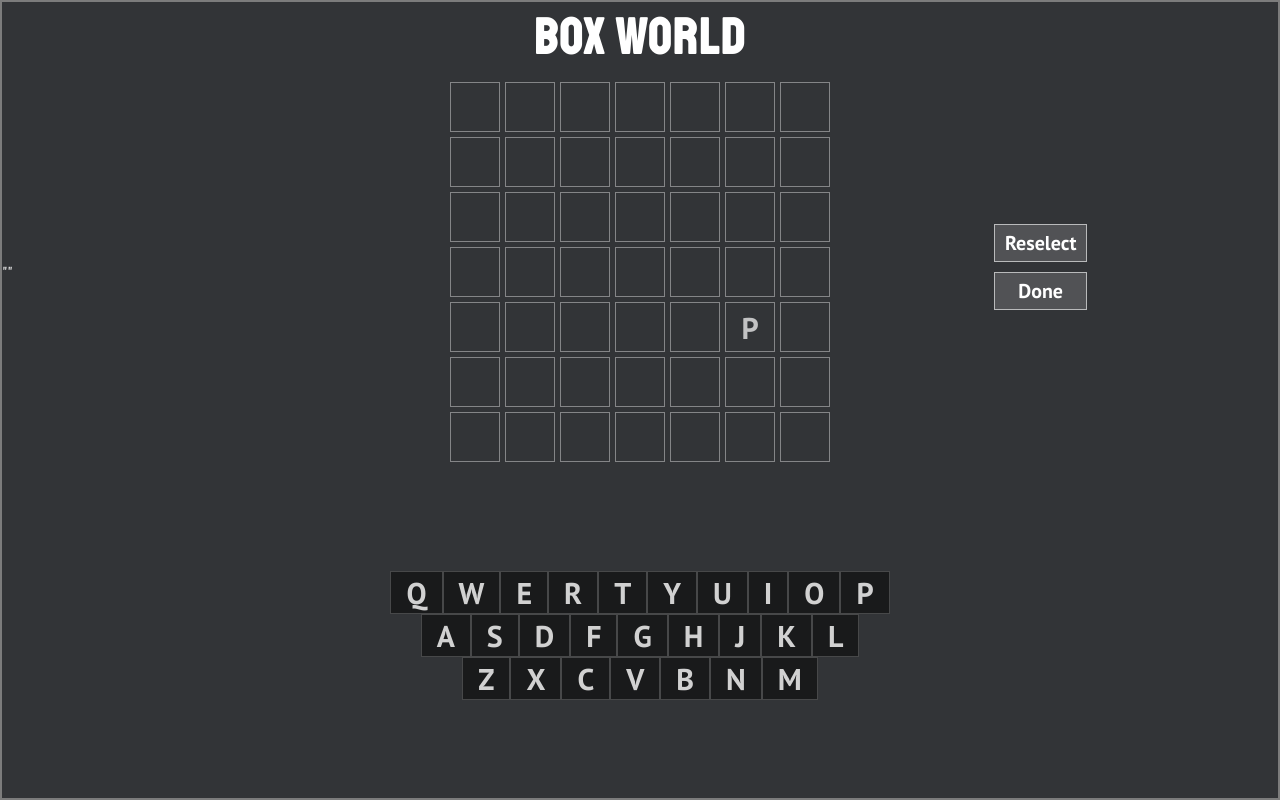
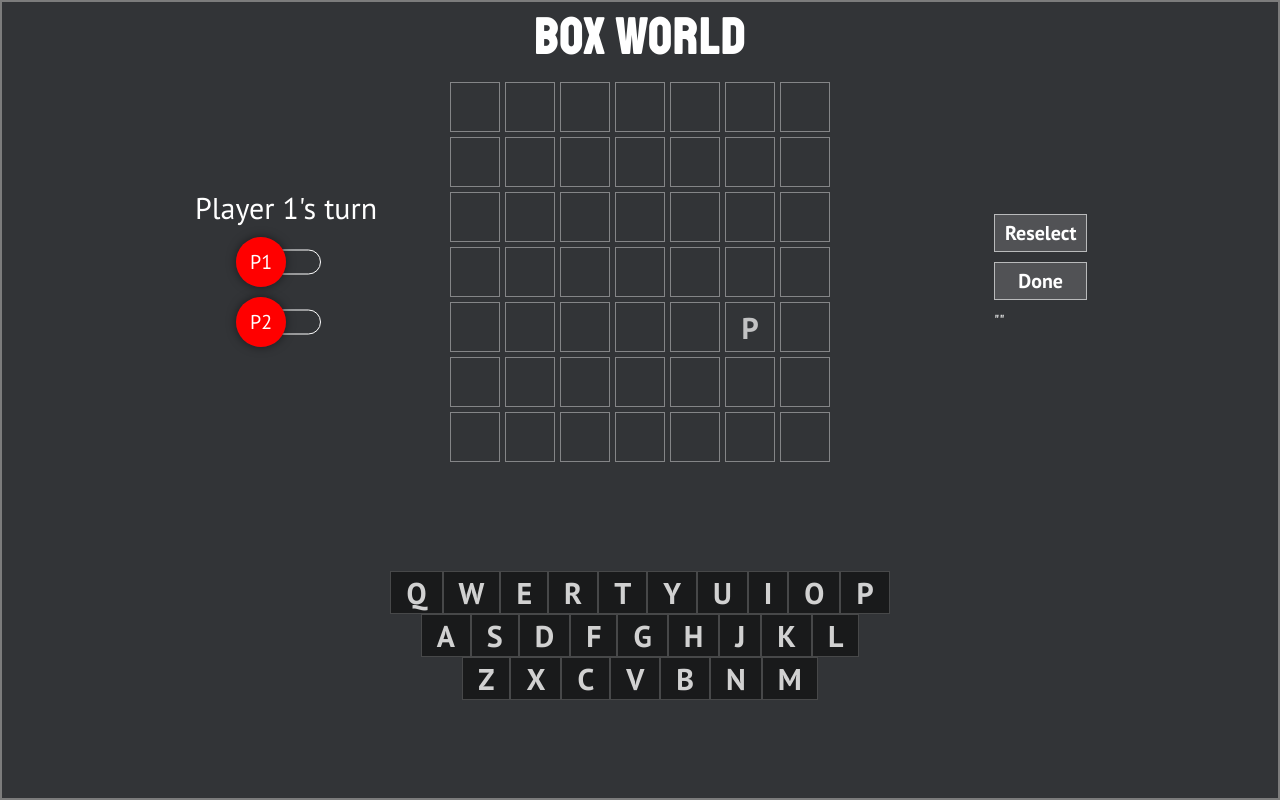
Before and after one commit to kartikth40/box_world, a React (Create React App) app: page / in a window 1280 px wide. Built offline with nearby package versions, Linux system fonts and the light colour scheme.

Commit message:
added players divs to show players playing

```diff
--- a/src/components/MiddleSection/index.jsx
+++ b/src/components/MiddleSection/index.jsx
@@ -32,7 +32,23 @@ const MiddleSection = () => {
 
   return (
     <section className="middle-section">
-      <div className="left-of-grid">{JSON.stringify(wordSelected)}</div>
+      <div className="left-of-grid">
+        <div className="player-turn">Player 1's turn</div>
+        <div className="players-container">
+          <div className="player-container">
+            <div id="player-1" className="player">
+              P1
+            </div>
+            <div className="player-score"></div>
+          </div>
+          <div className="player-container">
+            <div id="player-2" className="player">
+              P2
+            </div>
+            <div className="player-score"></div>
+          </div>
+        </div>
+      </div>
       <Grid />
       <div className="right-of-grid">
         <div className="btn-container">
@@ -40,6 +56,7 @@ const MiddleSection = () => {
           <button className="doneBtn" onClick={handleDone}>
             Done
           </button>
+          <div>{JSON.stringify(wordSelected)}</div>
         </div>
       </div>
     </section>
--- a/src/components/MiddleSection/style.css
+++ b/src/components/MiddleSection/style.css
@@ -1,5 +1,5 @@
 .middle-section {
-  /* border: 2px solid #ebbfbf; */
+  /* border: 2px solid #ff2727; */
   height: 400px;
   display: flex;
   justify-content: center;
@@ -8,9 +8,16 @@
 .left-of-grid,
 .right-of-grid {
   height: 100%;
-  /* border: 2px solid #ebbfbf; */
+  /* border: 2px solid #2137ff; */
   width: 40vw;
   display: flex;
+}
+.left-of-grid {
+  flex-direction: column;
+  align-items: flex-end;
+  justify-content: center;
+}
+.right-of-grid {
   align-items: center;
 }
 
@@ -41,3 +48,47 @@
 .doneBtn:active {
   transform: scale(0.95);
 }
+
+.player-turn {
+  /* border: #fff solid 1px; */
+  transform: translateX(50%);
+  font-size: 30px;
+}
+.players-container {
+  font-size: 20px;
+}
+
+.player-container {
+  border-radius: 50%;
+  width: 50px;
+  height: 50px;
+  margin: 10px 0;
+  position: relative;
+  box-shadow: 0 0 10px rgba(0, 0, 0, 0.5);
+}
+.player-container:hover .player-score {
+  left: 120%;
+}
+
+.player {
+  background-color: red;
+  border-radius: 50%;
+  width: 100%;
+  height: 100%;
+  display: flex;
+  justify-content: center;
+  align-items: center;
+}
+
+.player-score {
+  position: absolute;
+  border-radius: 25px;
+  z-index: -1;
+  left: 70%;
+  top: 50%;
+  transform: translateY(-50%);
+  height: 50%;
+  width: 50px;
+  border: #fff solid 1px;
+  transition: 0.15s all;
+}
```
